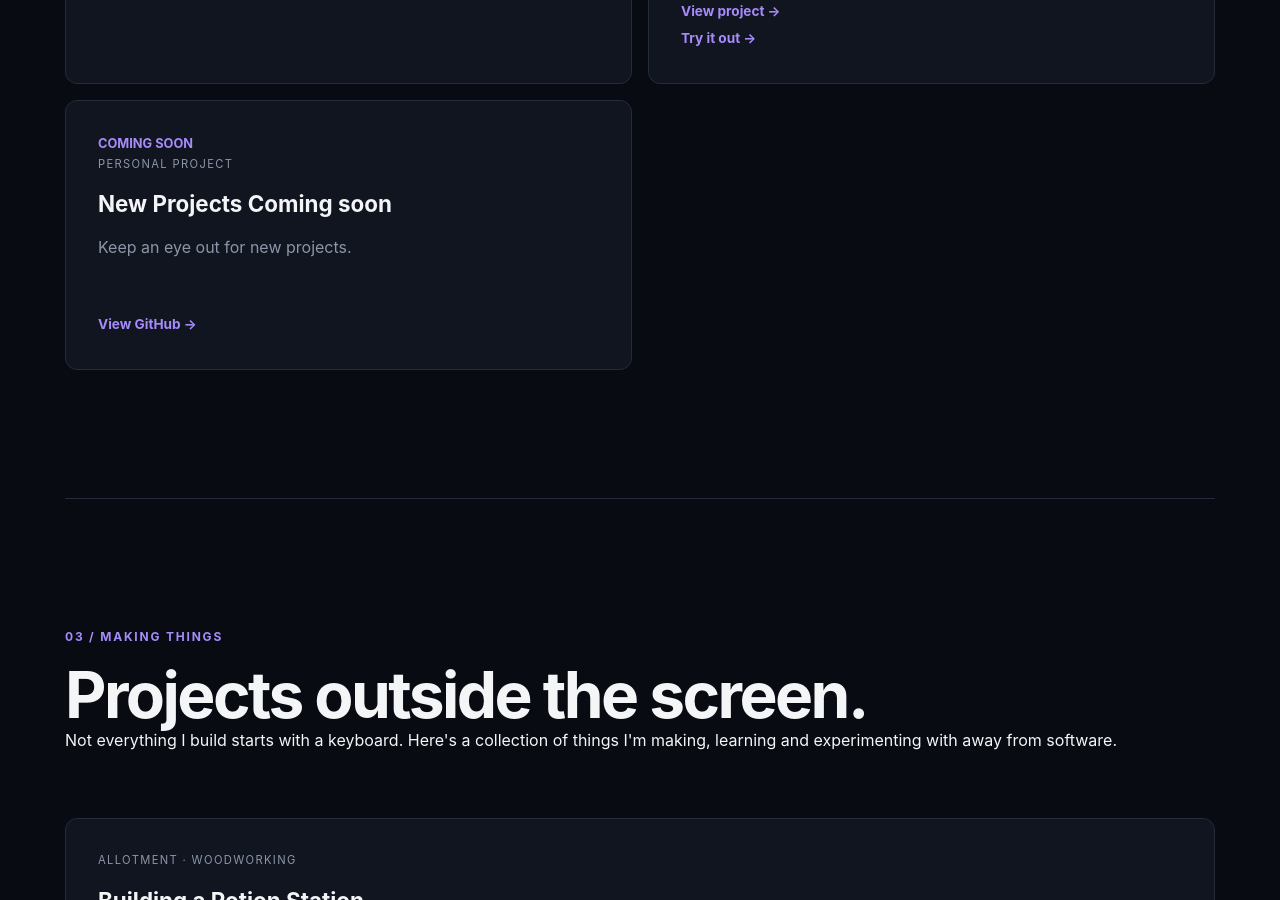
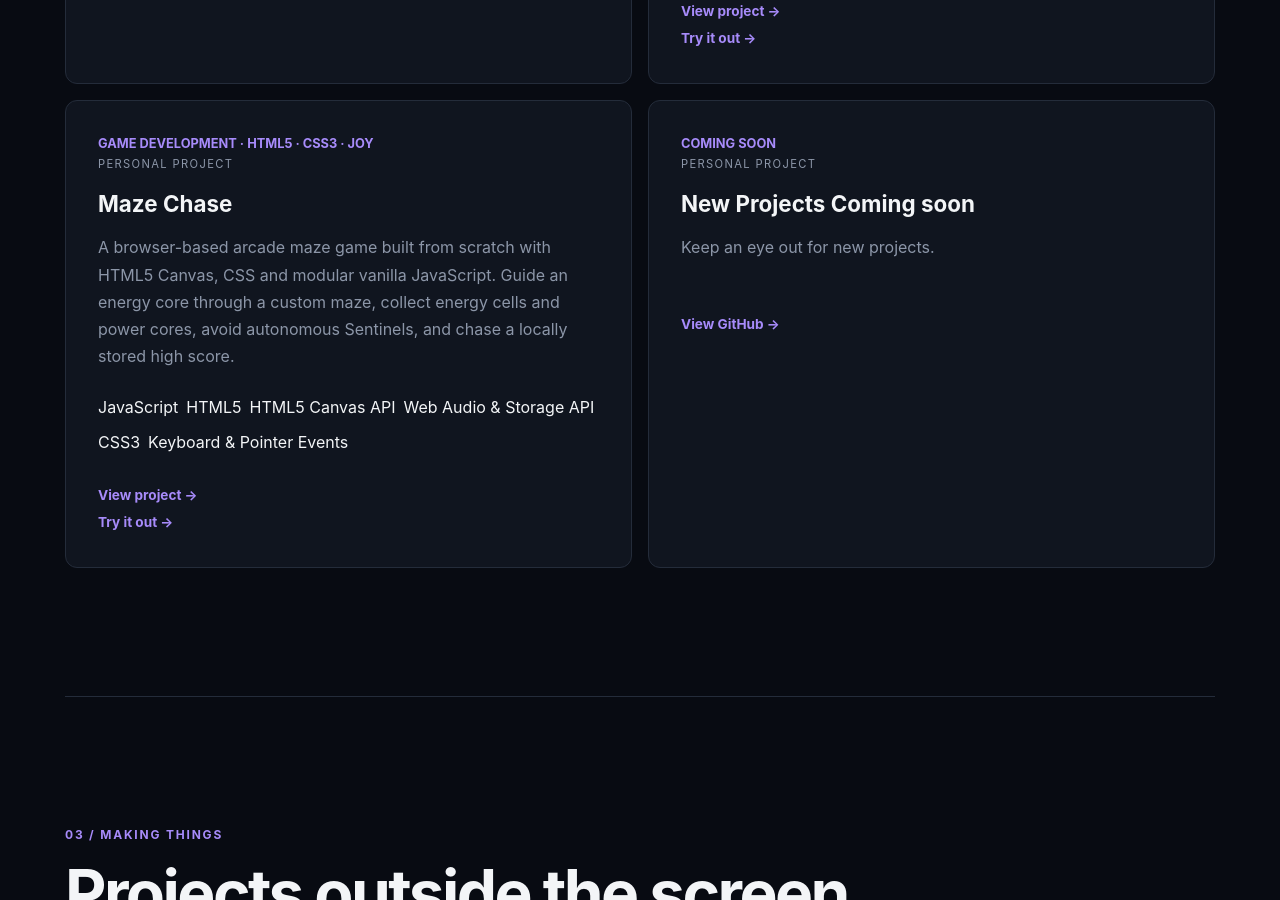
Before and after one commit to AmandaDee/hobby-site, a plain HTML site: page index.html in a window 1280 px wide. Shown: the part 2401-3301 px from the top of the page. Drawn offline with Linux system fonts and the light colour scheme.

Commit message:
feat: add maze chase project

```diff
--- a/index.html
+++ b/index.html
@@ -253,6 +253,55 @@
 
       <article class="project-card">
         <div class="project-number" aria-hidden="true">
+          GAME DEVELOPMENT · HTML5 · CSS3 · JOY
+        </div>
+
+        <p class="project-type">
+          PERSONAL PROJECT
+        </p>
+
+        <h3>
+          Maze Chase
+        </h3>
+
+        <p>
+          A browser-based arcade maze game built from scratch with HTML5 Canvas, CSS and modular vanilla JavaScript.
+
+          Guide an energy core through a custom maze, collect energy cells and power cores, avoid autonomous Sentinels, and chase a locally stored high score.
+        </p>
+
+        <ul class="tags" aria-label="Technologies used">
+          <li>JavaScript</li>
+          <li>HTML5</li>
+          <li>HTML5 Canvas API</li>
+          <li>Web Audio & Storage API</li>
+          <li>CSS3</li>
+          <li>Keyboard & Pointer Events</li>
+        </ul>
+
+        <a
+          href="https://github.com/AmandaDee/maze-chase/tree/main"
+          class="project-link"
+          target="_blank"
+          rel="noopener noreferrer"
+        >
+          View project
+          <span aria-hidden="true">→</span>
+        </a>
+        <br>
+        <a
+          href="https://maze-chase.amanda-dee-20-e42.workers.dev/"
+          class="project-link"
+          target="_blank"
+          rel="noopener noreferrer"
+        >
+          Try it out
+          <span aria-hidden="true">→</span>
+        </a>
+      </article>
+
+      <article class="project-card">
+        <div class="project-number" aria-hidden="true">
           COMING SOON
         </div>
 
```
